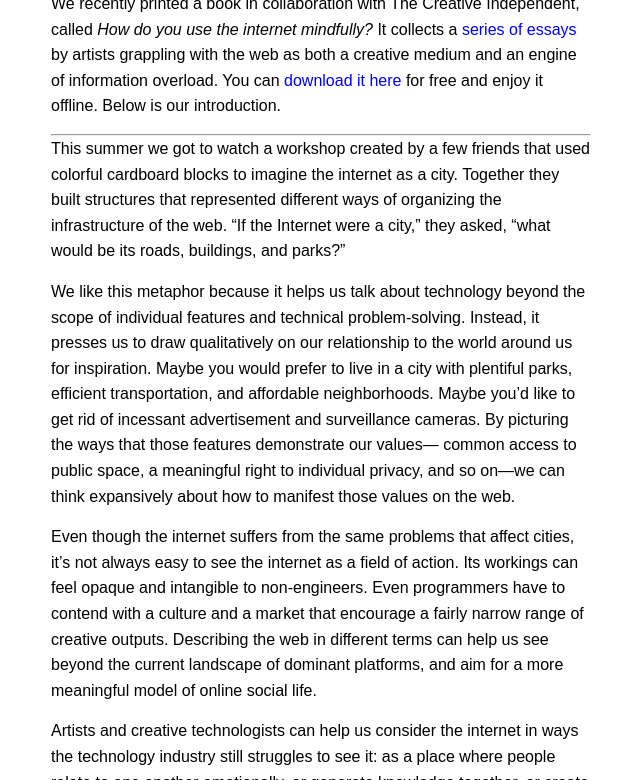
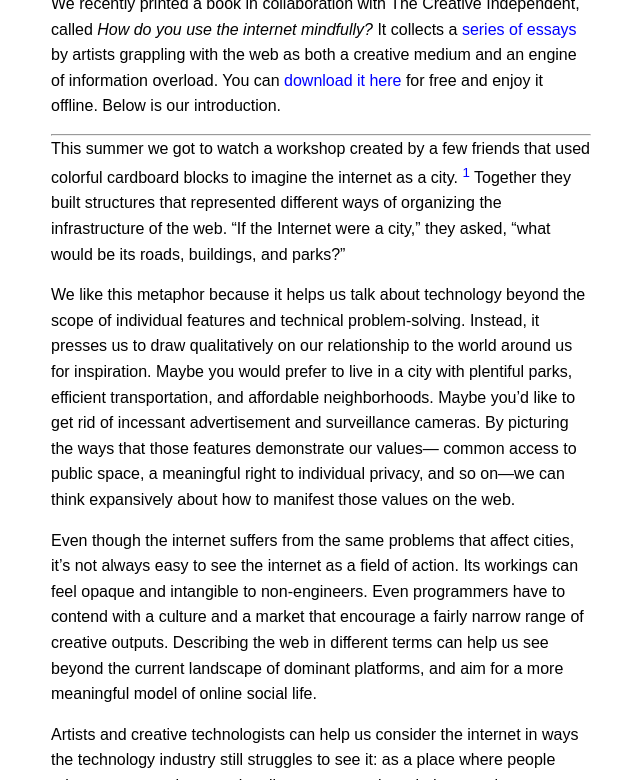
Before and after one commit to aredotna/building, a Jekyll site: the page built from _posts/2018-11-06-mindful-internet.markdown, in a window 1280 px wide and 900 px high, scrolled down 522 px, cut to the strip 120-900 px from the top of the window. Shown: the whole strip, without its empty margins (319-959 px from the left). Built offline with Jekyll 4.4.1, drawn with Linux system fonts in a browser that asks for light colours; some of the changed text lies outside the part shown.

Commit message:
Update 2018-11-06-mindful-internet.markdown

```diff
--- a/_posts/2018-11-06-mindful-internet.markdown
+++ b/_posts/2018-11-06-mindful-internet.markdown
@@ -19,7 +19,7 @@
 
 ---
 
-This summer we got to watch a workshop created by a few friends that used colorful cardboard blocks to imagine the internet as a city. Together they built structures that represented different ways of organizing the infrastructure of the web. “If the Internet were a city,” they asked, “what would be its roads, buildings, and parks?”
+This summer we got to watch a workshop created by a few friends that used colorful cardboard blocks to imagine the internet as a city. <sup><a href="#1">1</a></sup> Together they built structures that represented different ways of organizing the infrastructure of the web. “If the Internet were a city,” they asked, “what would be its roads, buildings, and parks?”
 
 We like this metaphor because it helps us talk about technology beyond the scope of individual features and technical problem-solving. Instead, it presses us to draw qualitatively on our relationship to the world around us for inspiration. Maybe you would prefer to live in a city with plentiful parks, efficient transportation, and affordable neighborhoods. Maybe you’d like to get rid of incessant advertisement and surveillance cameras. By picturing the ways that those features demonstrate our values— common access to public space, a meaningful right to individual privacy, and so on—we can think expansively about how to manifest those values on the web.
 
@@ -34,3 +34,8 @@
 The participation she describes is something we have all experienced at one point or another on the web. Discovering a beautiful homepage, finding another person with similar interests, or stumbling onto a whole field of knowledge you didn’t know existed—all these experiences help us to deepen our view of the world. Each encounter with the sprawling, extravagant intelligence of the human network is revelatory in its own way.
 
 The essays in this book offer theories and strategies that creative people can use to find more of these moments in the course of their projects. Each one also offers its own vision of a world we have the opportunity to make together. We hope they inspire you to navigate the web in ways that fully express the joy and dignity of the medium.
+
+---
+
+<small>[<a name="1">1.</a>] The Internet as a City workshop was created by a group of students and educators at MIT: Agnes
+Cameron (MIT Media Lab), Kalli Retzepi (MIT Media Lab), Sam Ghantous (MIT Architecture), and Zhexi Zhang (MIT ACT program). The workshop was part of the 2018 Decentralized Web Summit hosted by the Internet Archive. The blocks were subsequently adopted by an elementary school teacher in San Francisco.</small>
```
